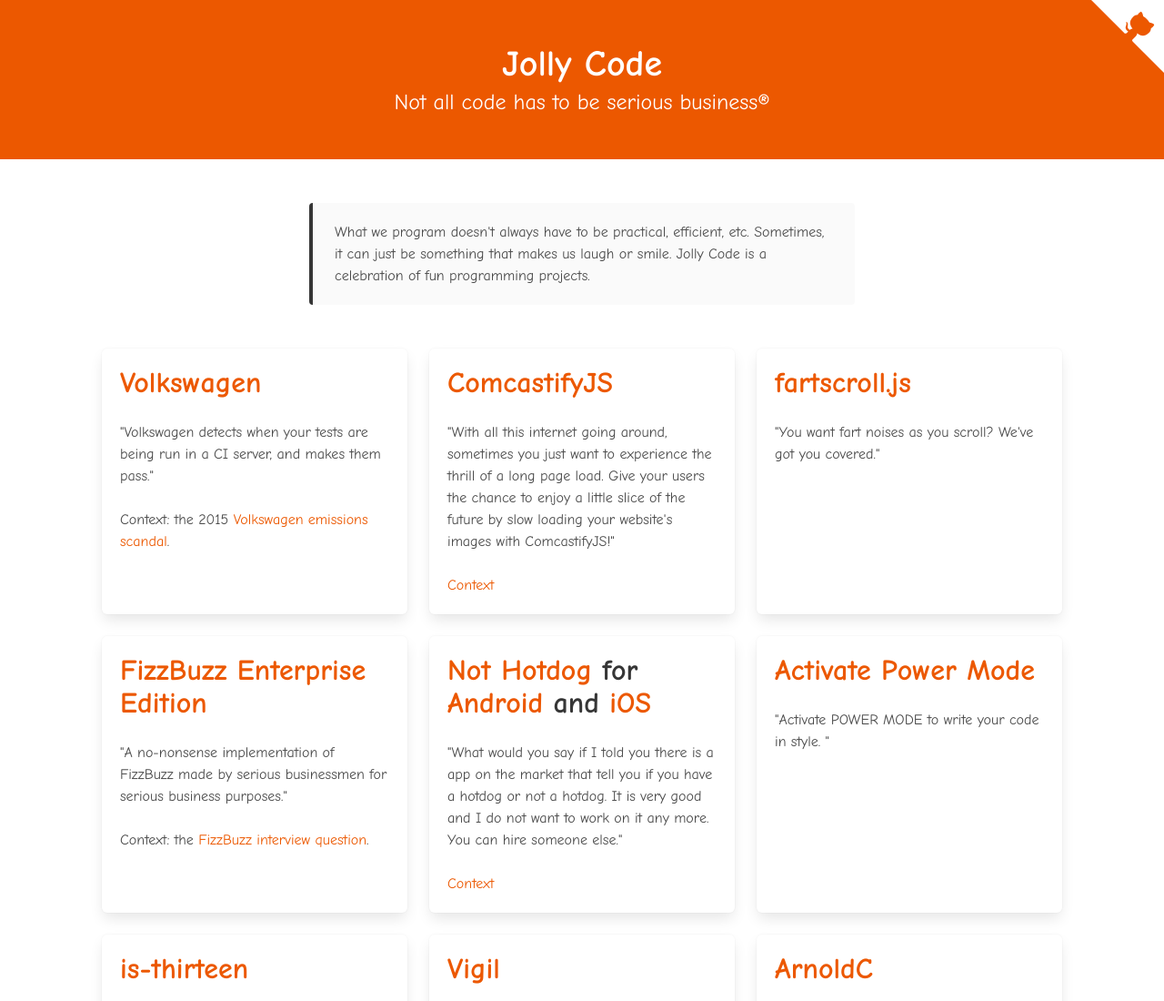
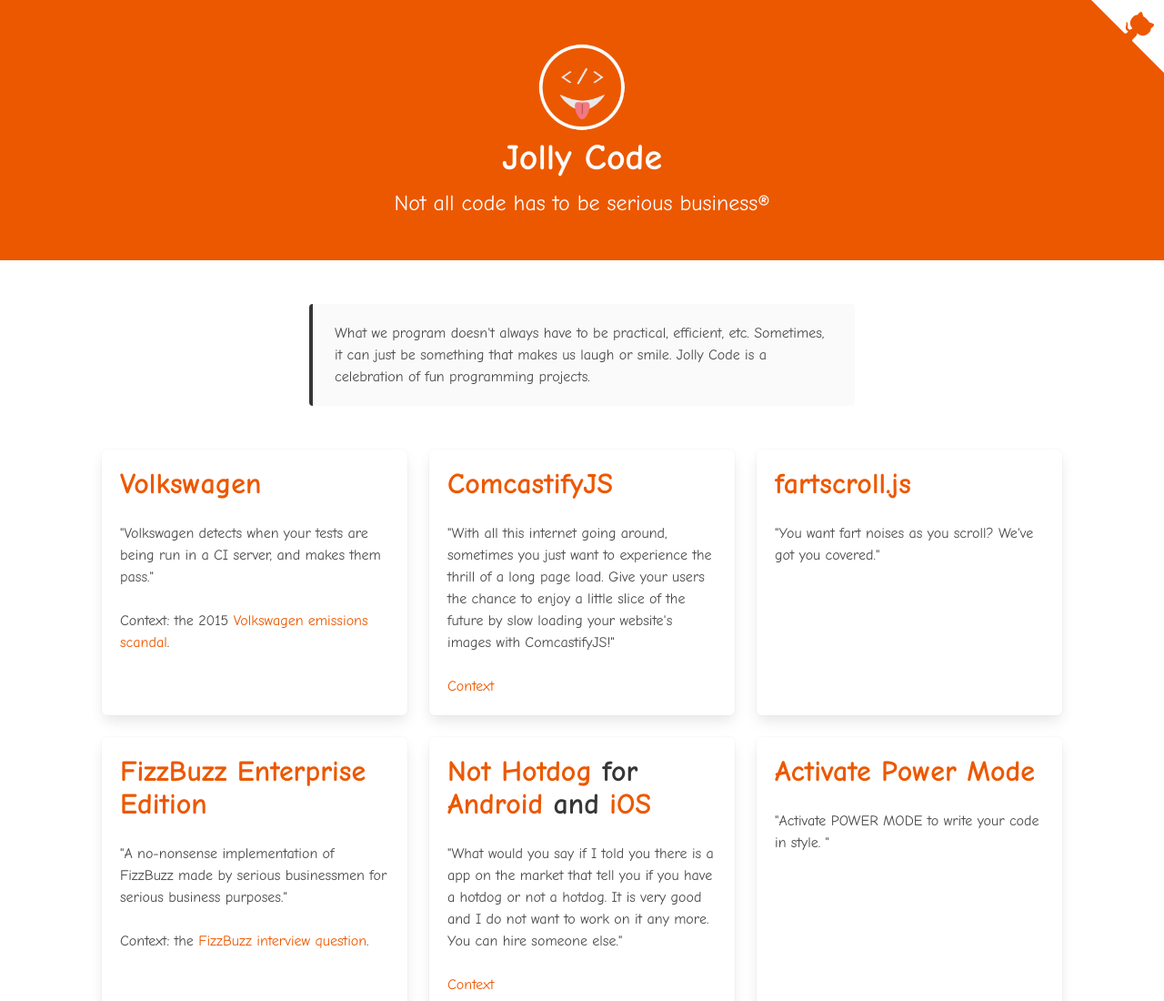
Before and after one commit to dguo/jolly-code, a website: page public/index.html in a window 1280 px wide. Shown: the top 1100 px of the page at 91% size. Drawn offline with nearby package versions, Linux system fonts and the light colour scheme.

Commit message:
Add the logo to the header

```diff
--- a/public/index.css
+++ b/public/index.css
@@ -14,6 +14,14 @@
 a:hover, .message-body a:not(.button):hover {
     color: #EC5800;
     text-decoration: underline;
+}
+
+#logo {
+    max-height: 6em;
+}
+
+#name {
+    margin-bottom: 0.8em;
 }
 
 #explanation {
--- a/public/index.html
+++ b/public/index.html
@@ -36,7 +36,8 @@
 
         <section class="hero">
             <div class="hero-body has-text-centered">
-                <h1 class="title is-2">
+                <img alt="Jolly Code logo" id="logo" src="/icons/jolly-code.png">
+                <h1 id="name" class="title is-2">
                     Jolly Code
                 </h1>
                 <p class="subtitle is-4">
```
Also changed, not shown: public/icons/jolly-code.png (added), 1 other file.
